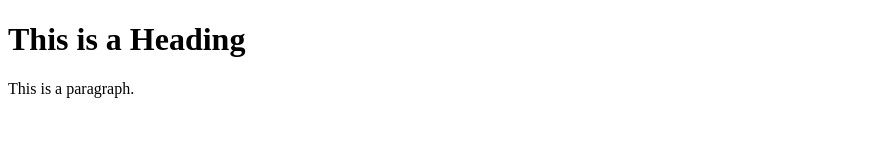
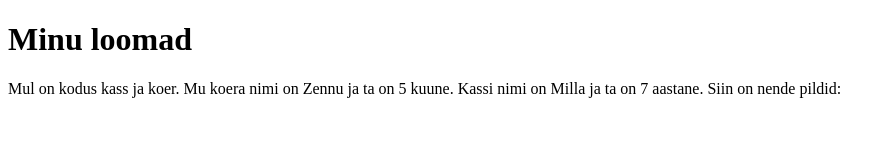
Before and after one commit to ssalum/ssalum.github.io, a plain HTML site: page index.html in a window 1280 px wide. Shown: the whole page, without its empty margins (0-895 px from the left). Drawn offline with Linux system fonts and the light colour scheme.

Commit message:
esimene text osa

```diff
--- a/index.html
+++ b/index.html
@@ -5,8 +5,8 @@
 </head>
 <body>
 
-<h1>This is a Heading</h1>
-<p>This is a paragraph.</p>
+<h1>Minu loomad</h1>
+<p>Mul on kodus kass ja koer. Mu koera nimi on Zennu ja ta on 5 kuune. Kassi nimi on Milla ja ta on 7 aastane. Siin on nende pildid:</p>
 
 </body>
 </html>
```
